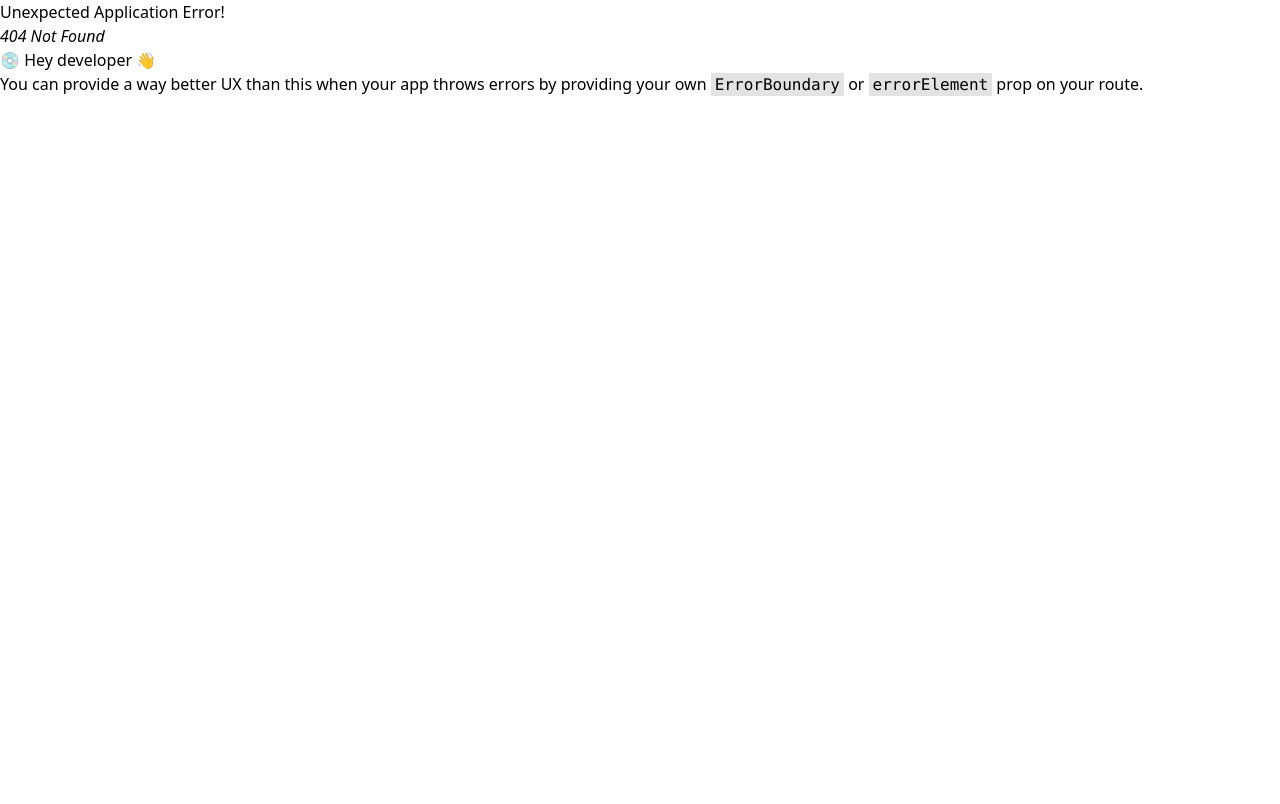
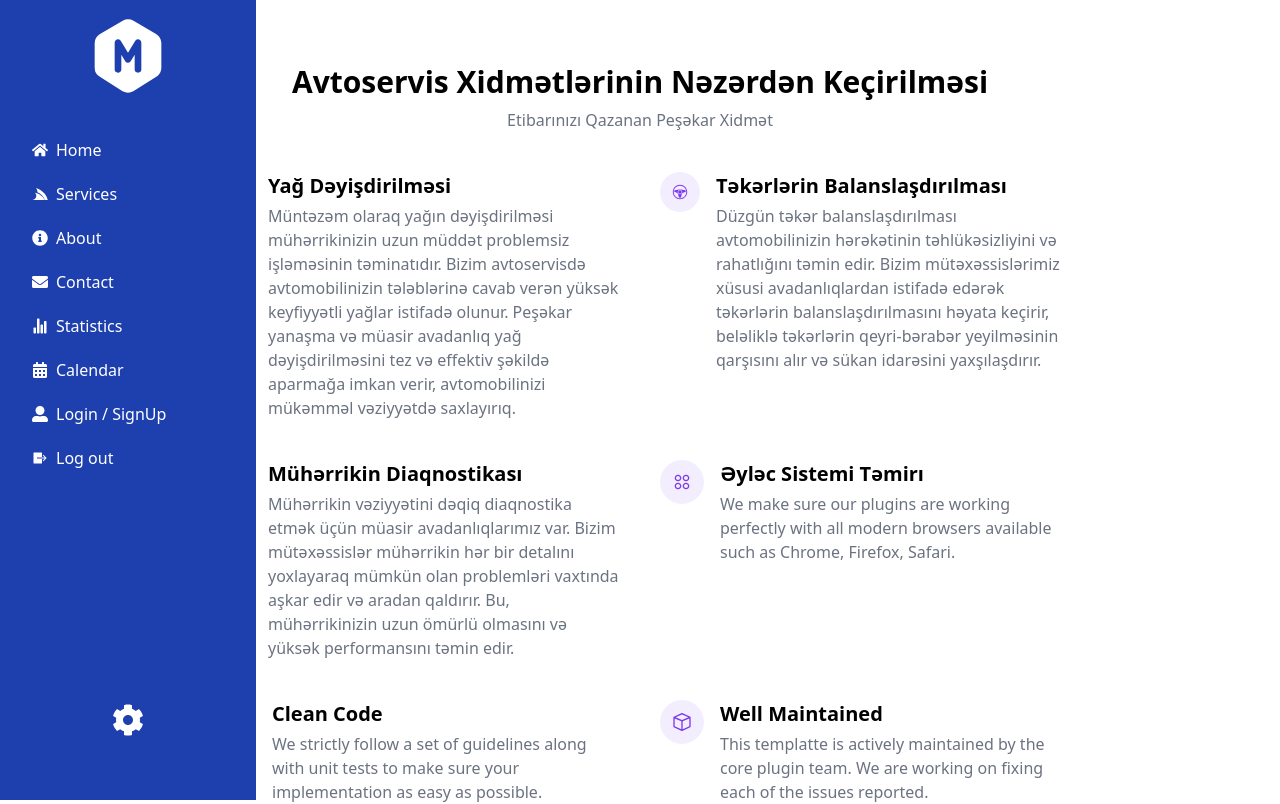
Before and after one commit to bahtiarmirzoev/Autoservicesystem, a React (Create React App) app in the folder autopoint/: page /services in a window 1280 px wide. Before the commit this address had no page. Built offline with nearby package versions, Linux system fonts and the light colour scheme.

Commit message:
Added Servicepage

```diff
--- a/autopoint/src/App.js
+++ b/autopoint/src/App.js
@@ -4,13 +4,17 @@ import { Link, Route, Routes } from "react-router-dom";
 
 import Navbar from "./components/Navbar";
 
+import { Outlet } from "react-router-dom";
 
 function App() {
   return (
     <div className="App">
-      <Navbar />
-
-
+      <header>
+        <Navbar />
+      </header>
+      <main>
+        <Outlet />
+      </main>
     </div>
   );
 }
--- a/autopoint/src/components/Calendar.jsx
+++ b/autopoint/src/components/Calendar.jsx
@@ -1,7 +1,7 @@
 import React from "react";
 
 import { Link } from "react-router-dom";
-
+import { Outlet } from "react-router-dom";
 const Calendar = () => {
   <div class="bg-white md:py-8 px-4 lg:max-w-7xl lg:mx-auto lg:px-8">
     <p class="text-4xl font-bold text-gray-800 mb-8">March 2021</p>
@@ -133,7 +133,7 @@ const Calendar = () => {
         </div>
       </div>
     </div>
-</div>
+  </div>;
 };
 
 export default Calendar;
--- a/autopoint/src/components/Navbar.jsx
+++ b/autopoint/src/components/Navbar.jsx
@@ -26,13 +26,13 @@ const Navbar = () => {
           <FaHome className="mr-2" /> Home
         </Link>
         <Link
-          to="#services"
+          to="services"
           className="block py-2.5 px-4 rounded transition duration-200 hover:bg-blue-700 text-white flex items-center"
         >
           <FaServicestack className="mr-2" /> Services
         </Link>
         <Link
-          to="#about"
+          to="about"
           className="block py-2.5 px-4 rounded transition duration-200 hover:bg-blue-700 text-white flex items-center"
         >
           <FaInfoCircle className="mr-2" /> About
--- /dev/null
+++ b/autopoint/src/components/Services.jsx
@@ -0,0 +1,160 @@
+import React from "react";
+import { FaOilCan } from "react-icons/fa";
+import { GiSteeringWheel } from "react-icons/gi";
+import { PiEngineFill } from "react-icons/pi";
+
+const Services = () => {
+  return (
+    <div class="max-w-4xl mx-auto px-5 mt-16">
+      <div class="text-center">
+        <h2 class="font-semibold text-3xl">
+          Avtoservis Xidmətlərinin Nəzərdən Keçirilməsi
+        </h2>
+        <p class="max-w-md mx-auto mt-2 text-gray-500">
+          Etibarınızı Qazanan Peşəkar Xidmət
+        </p>
+      </div>
+
+      <div class="grid md:grid-cols-2 gap-10 mt-10">
+        <div class="flex gap-4 items-start">
+          <span class="text-violet-600 bg-violet-500/10 p-3 rounded-full">
+            <FaOilCan />
+          </span>
+          <div>
+            <h3 class="font-semibold text-xl">Yağ Dəyişdirilməsi</h3>
+            <p class="mt-1 text-gray-500">
+              {" "}
+              Müntəzəm olaraq yağın dəyişdirilməsi mühərrikinizin uzun müddət
+              problemsiz işləməsinin təminatıdır. Bizim avtoservisdə
+              avtomobilinizin tələblərinə cavab verən yüksək keyfiyyətli yağlar
+              istifadə olunur. Peşəkar yanaşma və müasir avadanlıq yağ
+              dəyişdirilməsini tez və effektiv şəkildə aparmağa imkan verir,
+              avtomobilinizi mükəmməl vəziyyətdə saxlayırıq.
+            </p>
+          </div>
+        </div>
+
+        <div class="flex gap-4 items-start">
+          <span class="text-violet-600 bg-violet-500/10 p-3 rounded-full">
+            <GiSteeringWheel />
+          </span>
+          <div>
+            <h3 class="font-semibold text-xl">Təkərlərin Balanslaşdırılması</h3>
+            <p class="mt-1 text-gray-500">
+              {" "}
+              Düzgün təkər balanslaşdırılması avtomobilinizin hərəkətinin
+              təhlükəsizliyini və rahatlığını təmin edir. Bizim
+              mütəxəssislərimiz xüsusi avadanlıqlardan istifadə edərək
+              təkərlərin balanslaşdırılmasını həyata keçirir, beləliklə
+              təkərlərin qeyri-bərabər yeyilməsinin qarşısını alır və sükan
+              idarəsini yaxşılaşdırır.{" "}
+            </p>
+          </div>
+        </div>
+
+        <div class="flex gap-4 items-start">
+          <span class="text-violet-600 bg-violet-500/10 p-3 rounded-full">
+            <PiEngineFill />
+          </span>
+          <div>
+            <h3 class="font-semibold text-xl">Mühərrikin Diaqnostikası</h3>
+            <p class="mt-1 text-gray-500">
+              {" "}
+              Mühərrikin vəziyyətini dəqiq diaqnostika etmək üçün müasir
+              avadanlıqlarımız var. Bizim mütəxəssislər mühərrikin hər bir
+              detalını yoxlayaraq mümkün olan problemləri vaxtında aşkar edir və
+              aradan qaldırır. Bu, mühərrikinizin uzun ömürlü olmasını və yüksək
+              performansını təmin edir.
+            </p>
+          </div>
+        </div>
+
+        <div class="flex gap-4 items-start">
+          <span class="text-violet-600 bg-violet-500/10 p-3 rounded-full">
+            <svg
+              width="15"
+              height="15"
+              viewBox="0 0 15 15"
+              fill="none"
+              xmlns="http://www.w3.org/2000/svg"
+              class="w-5 h-5"
+            >
+              <path
+                d="M4.5 2C3.11929 2 2 3.11929 2 4.5C2 5.88072 3.11929 7 4.5 7C5.88072 7 7 5.88072 7 4.5C7 3.11929 5.88072 2 4.5 2ZM3 4.5C3 3.67157 3.67157 3 4.5 3C5.32843 3 6 3.67157 6 4.5C6 5.32843 5.32843 6 4.5 6C3.67157 6 3 5.32843 3 4.5ZM10.5 2C9.11929 2 8 3.11929 8 4.5C8 5.88072 9.11929 7 10.5 7C11.8807 7 13 5.88072 13 4.5C13 3.11929 11.8807 2 10.5 2ZM9 4.5C9 3.67157 9.67157 3 10.5 3C11.3284 3 12 3.67157 12 4.5C12 5.32843 11.3284 6 10.5 6C9.67157 6 9 5.32843 9 4.5ZM2 10.5C2 9.11929 3.11929 8 4.5 8C5.88072 8 7 9.11929 7 10.5C7 11.8807 5.88072 13 4.5 13C3.11929 13 2 11.8807 2 10.5ZM4.5 9C3.67157 9 3 9.67157 3 10.5C3 11.3284 3.67157 12 4.5 12C5.32843 12 6 11.3284 6 10.5C6 9.67157 5.32843 9 4.5 9ZM10.5 8C9.11929 8 8 9.11929 8 10.5C8 11.8807 9.11929 13 10.5 13C11.8807 13 13 11.8807 13 10.5C13 9.11929 11.8807 8 10.5 8ZM9 10.5C9 9.67157 9.67157 9 10.5 9C11.3284 9 12 9.67157 12 10.5C12 11.3284 11.3284 12 10.5 12C9.67157 12 9 11.3284 9 10.5Z"
+                fill="currentColor"
+                fill-rule="evenodd"
+                clip-rule="evenodd"
+              ></path>
+            </svg>
+          </span>
+          <div>
+            <h3 class="font-semibold text-xl">Əyləc Sistemi Təmirı</h3>
+            <p class="mt-1 text-gray-500">
+              {" "}
+              We make sure our plugins are working perfectly with all modern
+              browsers available such as Chrome, Firefox, Safari.{" "}
+            </p>
+          </div>
+        </div>
+
+        <div class="flex gap-4 items-start">
+          <span class="text-violet-600 bg-violet-500/10 p-3 rounded-full">
+            <svg
+              width="15"
+              height="15"
+              viewBox="0 0 15 15"
+              fill="none"
+              xmlns="http://www.w3.org/2000/svg"
+              class="w-5 h-5"
+            >
+              <path
+                d="M9.96424 2.68571C10.0668 2.42931 9.94209 2.13833 9.6857 2.03577C9.4293 1.93322 9.13832 2.05792 9.03576 2.31432L5.03576 12.3143C4.9332 12.5707 5.05791 12.8617 5.3143 12.9642C5.5707 13.0668 5.86168 12.9421 5.96424 12.6857L9.96424 2.68571ZM3.85355 5.14646C4.04882 5.34172 4.04882 5.6583 3.85355 5.85356L2.20711 7.50001L3.85355 9.14646C4.04882 9.34172 4.04882 9.6583 3.85355 9.85356C3.65829 10.0488 3.34171 10.0488 3.14645 9.85356L1.14645 7.85356C0.951184 7.6583 0.951184 7.34172 1.14645 7.14646L3.14645 5.14646C3.34171 4.9512 3.65829 4.9512 3.85355 5.14646ZM11.1464 5.14646C11.3417 4.9512 11.6583 4.9512 11.8536 5.14646L13.8536 7.14646C14.0488 7.34172 14.0488 7.6583 13.8536 7.85356L11.8536 9.85356C11.6583 10.0488 11.3417 10.0488 11.1464 9.85356C10.9512 9.6583 10.9512 9.34172 11.1464 9.14646L12.7929 7.50001L11.1464 5.85356C10.9512 5.6583 10.9512 5.34172 11.1464 5.14646Z"
+                fill="currentColor"
+                fill-rule="evenodd"
+                clip-rule="evenodd"
+              ></path>
+            </svg>
+          </span>
+          <div>
+            <h3 class="font-semibold text-xl">Clean Code</h3>
+            <p class="mt-1 text-gray-500">
+              {" "}
+              We strictly follow a set of guidelines along with unit tests to
+              make sure your implementation as easy as possible.{" "}
+            </p>
+          </div>
+        </div>
+
+        <div class="flex gap-4 items-start">
+          <span class="text-violet-600 bg-violet-500/10 p-3 rounded-full">
+            <svg
+              width="15"
+              height="15"
+              viewBox="0 0 15 15"
+              fill="none"
+              xmlns="http://www.w3.org/2000/svg"
+              class="w-5 h-5"
+            >
+              <path
+                d="M7.28856 0.796908C7.42258 0.734364 7.57742 0.734364 7.71144 0.796908L13.7114 3.59691C13.8875 3.67906 14 3.85574 14 4.05V10.95C14 11.1443 13.8875 11.3209 13.7114 11.4031L7.71144 14.2031C7.57742 14.2656 7.42258 14.2656 7.28856 14.2031L1.28856 11.4031C1.11252 11.3209 1 11.1443 1 10.95V4.05C1 3.85574 1.11252 3.67906 1.28856 3.59691L7.28856 0.796908ZM2 4.80578L7 6.93078V12.9649L2 10.6316V4.80578ZM8 12.9649L13 10.6316V4.80578L8 6.93078V12.9649ZM7.5 6.05672L12.2719 4.02866L7.5 1.80176L2.72809 4.02866L7.5 6.05672Z"
+                fill="currentColor"
+                fill-rule="evenodd"
+                clip-rule="evenodd"
+              ></path>
+            </svg>
+          </span>
+          <div>
+            <h3 class="font-semibold text-xl">Well Maintained</h3>
+            <p class="mt-1 text-gray-500">
+              {" "}
+              This templatte is actively maintained by the core plugin team. We
+              are working on fixing each of the issues reported.
+            </p>
+          </div>
+        </div>
+      </div>
+    </div>
+  );
+};
+
+export default Services;
```
Also changed, not shown: autopoint/src/components/Routes.js (+19 -12 lines), autopoint/src/index.js (line endings or trailing spaces). Lines whose indentation alone changed are shown as unchanged.
